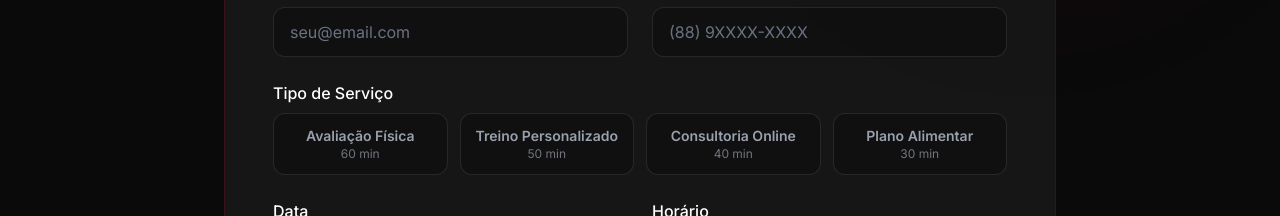
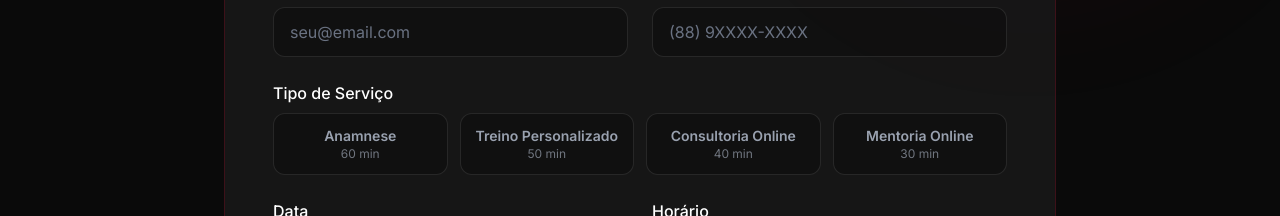
Before and after one commit to JoseSilva84/dario-personal, a React (Vite) app: page / in a window 1280 px wide. Shown: the part 2980-3196 px from the top of the page. Built offline with nearby package versions, Linux system fonts and the light colour scheme.

Commit message:
feat: mudança no agendar

```diff
--- a/src/components/Agendamento.jsx
+++ b/src/components/Agendamento.jsx
@@ -7,10 +7,10 @@ const horariosDisponiveis = [
 ];
 
 const tiposServico = [
-  { id: 1, nome: 'Avaliação Física', duracao: '60 min' },
+  { id: 1, nome: 'Anamnese', duracao: '60 min' },
   { id: 2, nome: 'Treino Personalizado', duracao: '50 min' },
   { id: 3, nome: 'Consultoria Online', duracao: '40 min' },
-  { id: 4, nome: 'Plano Alimentar', duracao: '30 min' },
+  { id: 4, nome: 'Mentoria Online', duracao: '30 min' },
 ];
 
 export default function Agendamento() {
```
